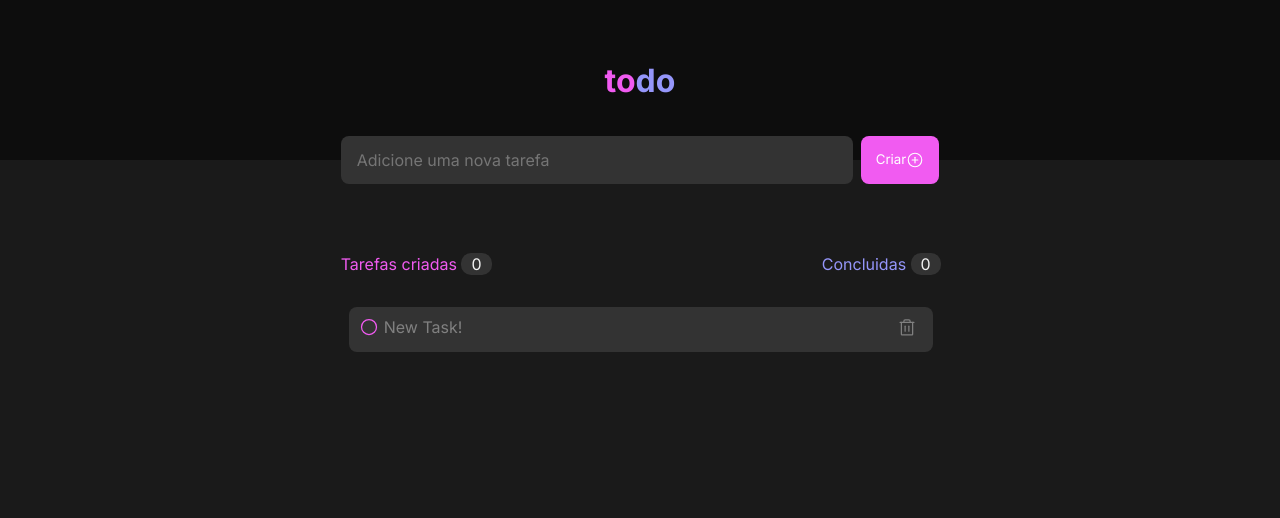
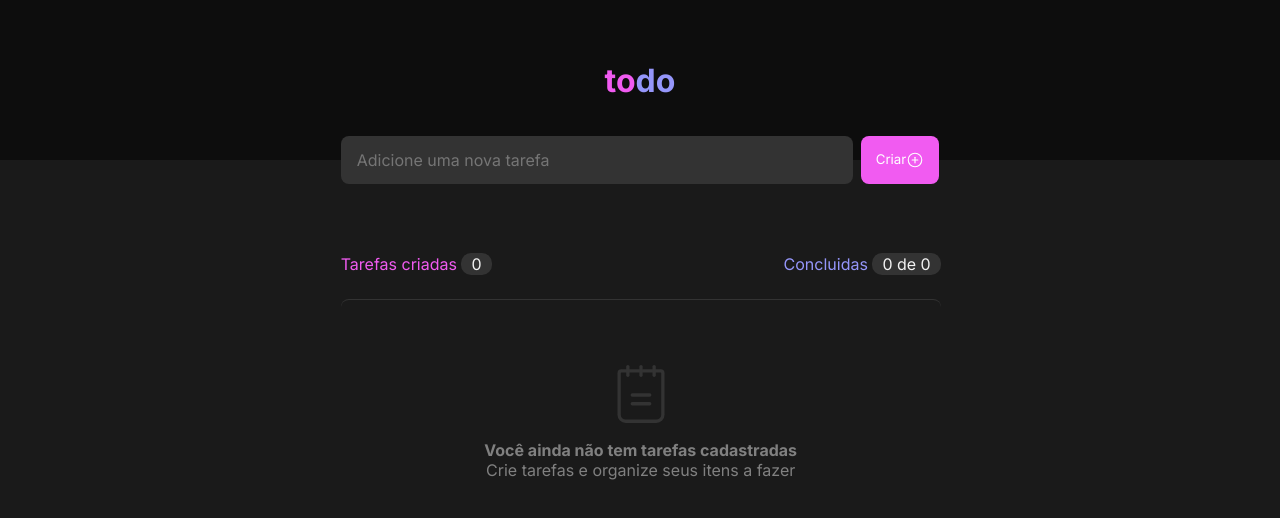
Before and after one commit to aninhabort/to-do-list, a React (Vite) app: page / in a window 1280 px wide. Shown: the top 518 px of the page. Built offline with nearby package versions, Linux system fonts and the light colour scheme.

Commit message:
adicionando uuid para gerar id para cada task

```diff
--- a/package.json
+++ b/package.json
@@ -12,11 +12,13 @@
   "dependencies": {
     "phosphor-react": "^1.4.1",
     "react": "^18.2.0",
-    "react-dom": "^18.2.0"
+    "react-dom": "^18.2.0",
+    "uuid": "^9.0.0"
   },
   "devDependencies": {
     "@types/react": "^18.0.37",
     "@types/react-dom": "^18.0.11",
+    "@types/uuid": "^9.0.2",
     "@typescript-eslint/eslint-plugin": "^5.59.0",
     "@typescript-eslint/parser": "^5.59.0",
     "@vitejs/plugin-react": "^4.0.0",
--- a/src/components/bodyComponent/Body.module.css
+++ b/src/components/bodyComponent/Body.module.css
@@ -11,7 +11,7 @@
     background-color: var(--gray-400, #262626);
     border-radius: 8px;
     border: none;
-    color: var(--gray-300);
+    color: var(--gray-100);
     font-size: medium;
     height: 16px;
     margin-right: 8px;
--- a/src/components/bodyComponent/Body.tsx
+++ b/src/components/bodyComponent/Body.tsx
@@ -1,63 +1,92 @@
+import {v4 as uuidv4} from 'uuid';
 import { PlusCircle, Notepad } from "phosphor-react";
-import { ChangeEvent, MouseEvent, useState } from "react";
+import { ChangeEvent, FormEvent, useState } from "react";
+import Tasks from "../taskComponent/Tasks";
 
 import styles from "./Body.module.css";
-import Tasks from "../taskComponent/Tasks";
+import { TaskList } from '../interfaces';
 
 const Body = () => {
-  const [newTask, setNewTask] = useState("");
-  const [tasks, setTasks] = useState([
-    "New Task!"
-  ]);
+  const [newTask, setNewTask] = useState<string>("");
+  const [tasks, setTasks] = useState<TaskList[]>([]);
+  const [count, setCount] = useState(0);
+  const [concluded, setConcluded] = useState(0);
+  const [checked, setChecked] = useState(false);
 
-  const handleCreateNewTasks = (event: MouseEvent<HTMLButtonElement>) => {
+  const myuuid = uuidv4();
+
+  const handleCreateNewTasks = (event: FormEvent<HTMLFormElement>) => {
     event.preventDefault();
 
-    setTasks([...tasks, newTask]);
-    setNewTask("")
+    setTasks([...tasks, {
+      id: myuuid,
+      content: newTask,
+    }]);
+
+    setCount((prevState) => prevState + 1);
+    setNewTask("");
   };
 
-  const handleChangeNewTask = (event: ChangeEvent<HTMLInputElement>) => {
-    setNewTask(event.target.value);
+  const handleChangeNewTask = ({ target }: ChangeEvent<HTMLInputElement>) => {
+    setNewTask(target.value);
   };
 
-  const DeleteTask = (taskToDelete: string) => {
-    const deleteLine = tasks.filter((line) => {
-      return line !== taskToDelete
-    });
-    setTasks(deleteLine)
-  }
+  const DeleteTask = (id: string) => {
+    const deleteLine = tasks.filter((line) => line.id !== id);
+
+    setTasks(deleteLine);
+    setCount((prevState) => prevState - 1);
+  };
+
+  const handleCheckboxChange = () => {
+    if (!checked) {
+      setConcluded((prevState) => prevState + 1);
+      return setChecked(true);
+    }
+    setConcluded((prevState) => prevState - 1);
+    return setChecked(false);
+  };
 
   return (
     <div className={styles.content}>
-      <div className={styles.createTask}>
+      <form onSubmit={handleCreateNewTasks} className={styles.createTask}>
         <input
           type="text"
+          value={newTask}
           className={styles.input}
+          onChange={handleChangeNewTask}
           placeholder="Adicione uma nova tarefa"
-          onChange={handleChangeNewTask}
-          value={newTask}
         />
-        <button onClick={handleCreateNewTasks} className={styles.buttonCreate}>
+        <button type="submit" className={styles.buttonCreate}>
           Criar
           <PlusCircle size={18} />
         </button>
-      </div>
+      </form>
 
       <div className={styles.tasks}>
         <div className={styles.countTask}>
           <p className={styles.color1}>
-            Tarefas criadas <span>0</span>
+            Tarefas criadas <span>{count}</span>
           </p>
           <p className={styles.color2}>
-            Concluidas <span>0</span>
+            Concluidas{" "}
+            <span>
+              {concluded} de {count}
+            </span>
           </p>
         </div>
 
-        {tasks ? (
-          tasks.map((line) => {
-            return <Tasks key={line} content={line} onDelete={DeleteTask} />;
-          })
+        {tasks.length > 0 ? (
+          tasks.map((line) => (
+            <Tasks
+              key={line.id}
+              id={line.id}
+              content={line.content}
+              onDelete={DeleteTask}
+              checked={checked}
+              handleCheckboxChange={handleCheckboxChange}
+            />
+          ))
         ) : (
           <div className={styles.taskBorder}>
             <Notepad className={styles.noteImg} size={70} weight="light" />
--- /dev/null
+++ b/src/components/interfaces/index.tsx
@@ -0,0 +1,12 @@
+export  interface TaskList {
+  id: string,
+  content: string,
+}
+
+export interface TasksContent {
+  id: string,
+  content: string;
+  checked: boolean;
+  onDelete: (id: string) => void;
+  handleCheckboxChange: () => void;
+}
--- a/src/components/taskComponent/Task.module.css
+++ b/src/components/taskComponent/Task.module.css
@@ -20,6 +20,7 @@
 
 .checkboxLabel {
   display: flex;
+  color: var(--gray-100);
 }
 
 .checkboxInput {
@@ -38,4 +39,5 @@
 
 .checkboxInput:checked + .checkboxLabel {
   text-decoration: line-through;
+  color: var(--gray-300);
 }
--- a/src/components/taskComponent/Tasks.tsx
+++ b/src/components/taskComponent/Tasks.tsx
@@ -1,22 +1,17 @@
 import { CheckCircle, Circle, Trash } from "phosphor-react";
+import { TasksContent } from "../interfaces";
 
 import styles from "./Task.module.css";
-import { useState } from "react";
 
-interface TasksContent {
-  content: string;
-  onDelete: (content: string) => void;
-}
-
-const Tasks = ({ content, onDelete }: TasksContent) => {
-  const [checked, setChecked] = useState(false);
-
-  function handleDeleteTask() {
-    onDelete(content);
-  }
-
-  const handleCheckboxChange = () => {
-    return !checked ? setChecked(true) : setChecked(false);
+const Tasks = ({
+  id,
+  content,
+  onDelete,
+  checked,
+  handleCheckboxChange,
+}: TasksContent) => {
+  const handleDeleteTask = () => {
+    return onDelete(id);
   };
 
   return (
@@ -24,12 +19,12 @@ const Tasks = ({ content, onDelete }: TasksContent) => {
       <div className={styles.checkbox}>
         <input
           type="checkbox"
-          id="taskInput"
+          id={`taskInput_${id}`}
           className={styles.checkboxInput}
           checked={checked}
           onChange={handleCheckboxChange}
         />
-        <label className={styles.checkboxLabel} htmlFor="taskInput">
+        <label className={styles.checkboxLabel} htmlFor={`taskInput_${id}`}>
           {!checked ? (
             <Circle className={styles.circle} size={20} color="var(--pink)" />
           ) : (
```
Also changed, not shown: 1 other file (tests, documents, lock files or other folders). Lines whose indentation alone changed are shown as unchanged.
